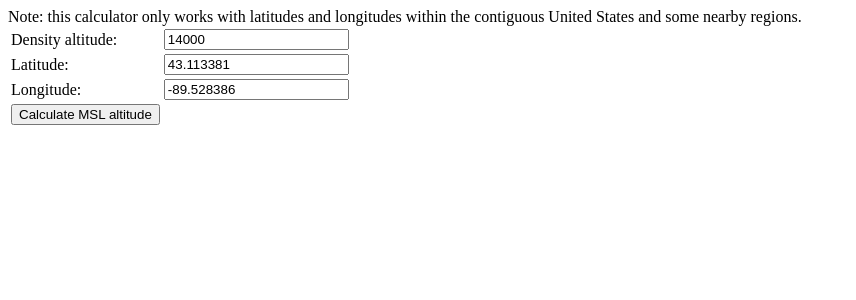
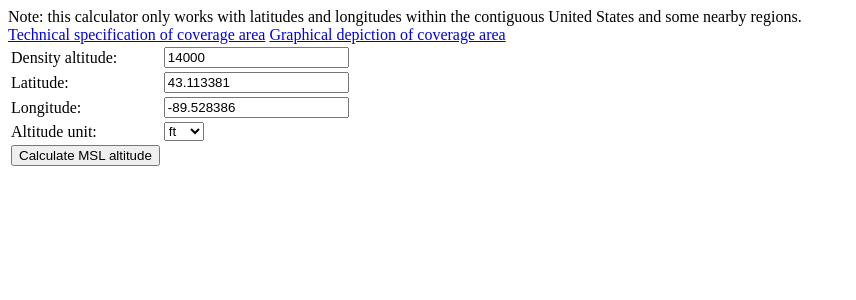
Before and after one commit to tastank/rdacalc, a PHP site: page / in a window 1280 px wide. Shown: the top 300 px of the page, without its empty margins (0-856 px from the left). Run offline with PHP 8.4, Linux system fonts and the light colour scheme; data that the repository does not hold is empty.

Commit message:
Add unit specification, actually pass form params to rdacalc, add coverage area specification

```diff
--- a/index.php
+++ b/index.php
@@ -5,12 +5,23 @@ $lon = -89.528386;
 // The approximate service ceiling of a fully loaded C172E
 $da = 14000;
 if (isset($_POST["da"]) && isset($_POST["lat"]) && isset($_POST["lon"])) {
+    if (isset($_POST["unit"])) {
+        $unit = $_POST["unit"];
+        if ($_POST["unit"] == "m") {
+            $unit_arg = "-m";
+        } else if ($_POST["unit"] == "km") {
+            $unit_arg = "--km";
+        }
+    }
     $lat = $_POST["lat"];
     $lon = $_POST["lon"];
     $da = $_POST["da"];
     $rap_file = shell_exec("python update_rap.py -v");
-    $python_cmd = escapeshellcmd("python rdacalc.py --grib-file " . $rap_file . " 14000 43.113381 -89.528386");
-    $ceiling = shell_exec($python_cmd);
+    $python_cmd = "python rdacalc.py --grib-file " . $rap_file . " " . $da . " " . $lat . " " . $lon;
+    if (isset($unit_arg)) {
+        $python_cmd .= " " . $unit_arg;
+    }
+    $ceiling = shell_exec(escapeshellcmd($python_cmd));
 }
 ?>
 <html>
@@ -18,15 +29,25 @@ if (isset($_POST["da"]) && isset($_POST["lat"]) && isset($_POST["lon"])) {
 <title>Effective Service Ceiling Calculator</title>
 </head>
 <body>
-Note: this calculator only works with latitudes and longitudes within the contiguous United States and some nearby regions.
+Note: this calculator only works with latitudes and longitudes within the contiguous United States and some nearby regions.<br />
+<a href="http://www.nco.ncep.noaa.gov/pmb/docs/on388/tableb.html#GRID130">Technical specification of coverage area</a> <a href="http://www.nco.ncep.noaa.gov/pmb/docs/on388/grids/grid130.gif">Graphical depiction of coverage area</a>
 <form method="POST">
 <table>
 <tr>
-<td>Density altitude:</td><td><input type="text" name="da" value="<?php echo $da; ?>" /></td>
+  <td>Density altitude:</td><td><input type="text" name="da" value="<?php echo $da; ?>" /></td>
 </tr><tr>
-<td>Latitude:</td><td><input type="text" name="lat" value="<?php echo $lat; ?>" /></td>
+  <td>Latitude:</td><td><input type="text" name="lat" value="<?php echo $lat; ?>" /></td>
 </tr><tr>
-<td>Longitude:</td><td><input type="text" name="lon" value="<?php echo $lon; ?>" /></td>
+  <td>Longitude:</td><td><input type="text" name="lon" value="<?php echo $lon; ?>" /></td>
+</tr><tr>
+  <td>Altitude unit:</td>
+  <td>
+    <select name="unit">
+      <option value="ft">ft</option>
+      <option value="m" <?php if ($unit == "m") echo "selected='selected'"?>>m</option>
+      <option value="km" <?php if ($unit == "km") echo "selected='selected'"?>>km</option>
+    </select>
+  </td>
 </tr><tr>
 <td><input type="submit" name="submit" value="Calculate MSL altitude" /></td><td><?php if (isset($ceiling)) {echo $ceiling;} ?></td>
 </tr>
```
